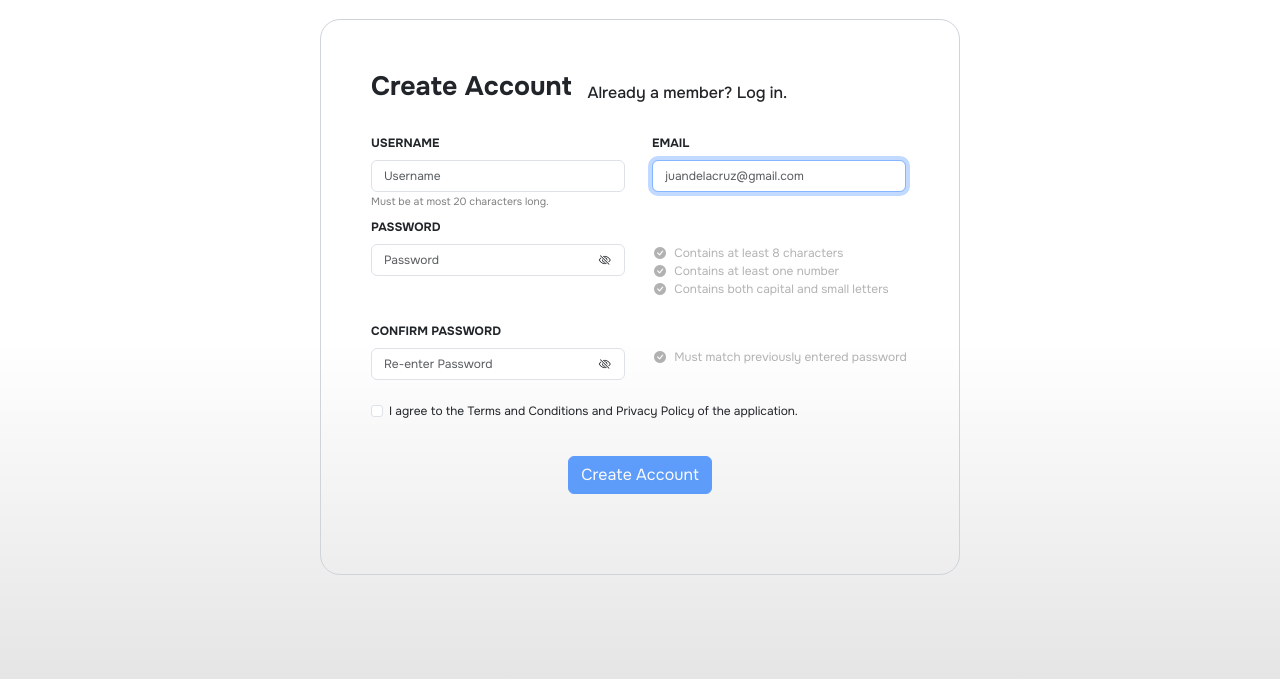
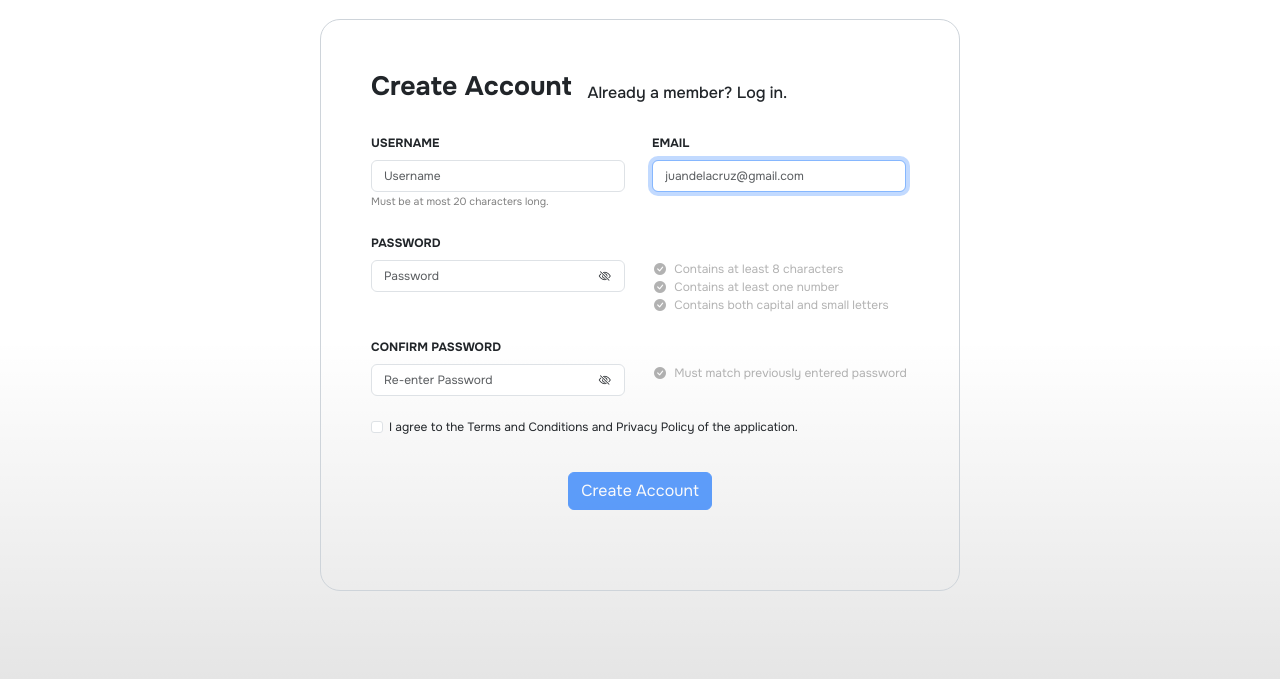
Before and after one commit to pingu204/cs192-APES, a Django app: page /register/ in a window 1280 px wide. Shown: the part 121-800 px from the top of the page. Run offline with Django 5.2, Linux system fonts and the light colour scheme; parts of the project's set-up code (start-up, migrations or seed data) failed here and were passed over; some libraries are stand-ins or nearby versions.

Commit message:
chore: fix spacing in login and register pages

```diff
--- a/src/session/templates/login.html
+++ b/src/session/templates/login.html
@@ -17,7 +17,7 @@
 
 
             <form method="POST" id="logInForm"> {% csrf_token %} <!--action="/users/login"-->
-                <div class="row mb-2">
+                <div class="row mb-4">
                     <div class="col">
                         <!--typed in "USERNAME" since Django's Auth Form only has 2 fields: username & password-->
                         <label class="form-label" for="id_username">{{ form.username.label | upper}}</label>
--- a/src/session/templates/register.html
+++ b/src/session/templates/register.html
@@ -17,7 +17,7 @@
                 <h6>Already a member? <a href="../login/"><span class=bold-text">Log in.</span></a></h6>
             </div>
             <form method="POST" id="signUpForm"> {% csrf_token %}
-                <div class="row mb-2">
+                <div class="row mb-4">
                     <div class="col">
                         <label class="form-label mb-2" for="id_username">{{ form.username.label | upper }}</label>
                         {{ form.username }}
```
